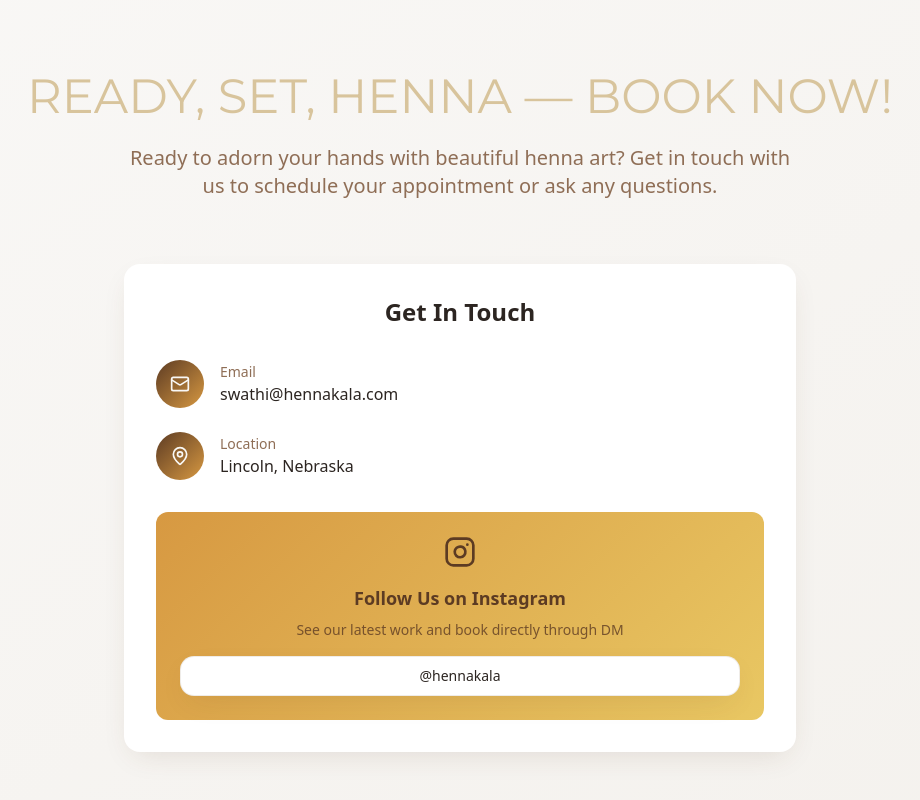
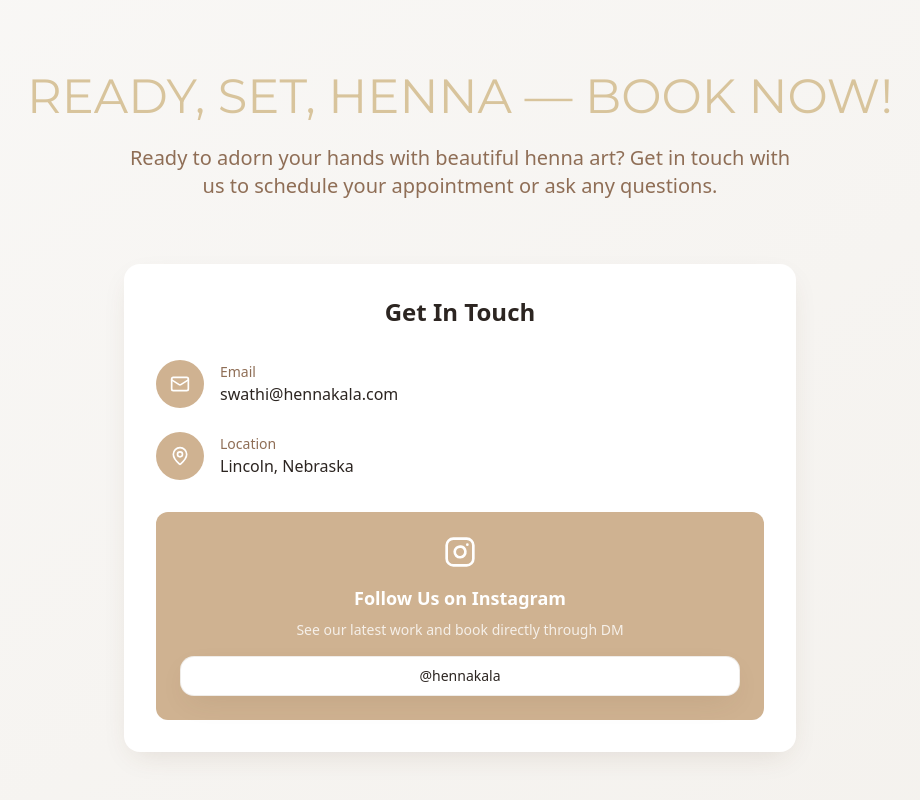
Before and after one commit to nite-crawler/nite-crawler.github.io, a React (Vite) app: page / in a window 1280 px wide. Shown: the part 3432-4232 px from the top of the page, without its empty margins (180-1100 px from the left). Built offline with nearby package versions, Linux system fonts and the light colour scheme.

Commit message:
Update contact section colors
Update the color of the "Follow us on Instagram" card and the email/location buttons to #dbbe97.

```diff
--- a/src/components/Contact.tsx
+++ b/src/components/Contact.tsx
@@ -32,8 +32,8 @@ const Contact = () => {
               <div className="space-y-6 mb-8">
                 {contactInfo.map((info, index) => (
                   <div key={index} className="flex items-center space-x-4 group">
-                    <div className="w-12 h-12 bg-gradient-primary rounded-full flex items-center justify-center flex-shrink-0">
-                      <info.icon className="w-5 h-5 text-primary-foreground" />
+                    <div className="w-12 h-12 bg-contact-accent rounded-full flex items-center justify-center flex-shrink-0">
+                      <info.icon className="w-5 h-5 text-white" />
                     </div>
                     <div>
                       <div className="text-sm text-muted-foreground">{info.label}</div>
@@ -53,10 +53,10 @@ const Contact = () => {
               </div>
 
               {/* Instagram CTA */}
-              <div className="bg-gradient-warm rounded-xl p-6 text-center">
-                <Instagram className="w-8 h-8 text-primary mx-auto mb-4" />
-                <h4 className="text-lg font-semibold text-primary mb-2">Follow Us on Instagram</h4>
-                <p className="text-primary/80 text-sm mb-4">
+              <div className="bg-contact-accent rounded-xl p-6 text-center">
+                <Instagram className="w-8 h-8 text-white mx-auto mb-4" />
+                <h4 className="text-lg font-semibold text-white mb-2">Follow Us on Instagram</h4>
+                <p className="text-white/80 text-sm mb-4">
                   See our latest work and book directly through DM
                 </p>
                 <Button
--- a/src/index.css
+++ b/src/index.css
@@ -68,6 +68,9 @@ All colors MUST be HSL.
     --sidebar-border: 220 13% 91%;
 
     --sidebar-ring: 217.2 91.2% 59.8%;
+
+    /* Custom contact colors */
+    --contact-accent: 32 39% 69%;
   }
 
   .dark {
@@ -106,6 +109,9 @@ All colors MUST be HSL.
     --sidebar-accent-foreground: 240 4.8% 95.9%;
     --sidebar-border: 240 3.7% 15.9%;
     --sidebar-ring: 217.2 91.2% 59.8%;
+
+    /* Custom contact colors */
+    --contact-accent: 32 39% 69%;
   }
 }
 
--- a/tailwind.config.ts
+++ b/tailwind.config.ts
@@ -60,6 +60,7 @@ export default {
 					DEFAULT: 'hsl(var(--card))',
 					foreground: 'hsl(var(--card-foreground))'
 				},
+				'contact-accent': 'hsl(var(--contact-accent))',
 				sidebar: {
 					DEFAULT: 'hsl(var(--sidebar-background))',
 					foreground: 'hsl(var(--sidebar-foreground))',
```
